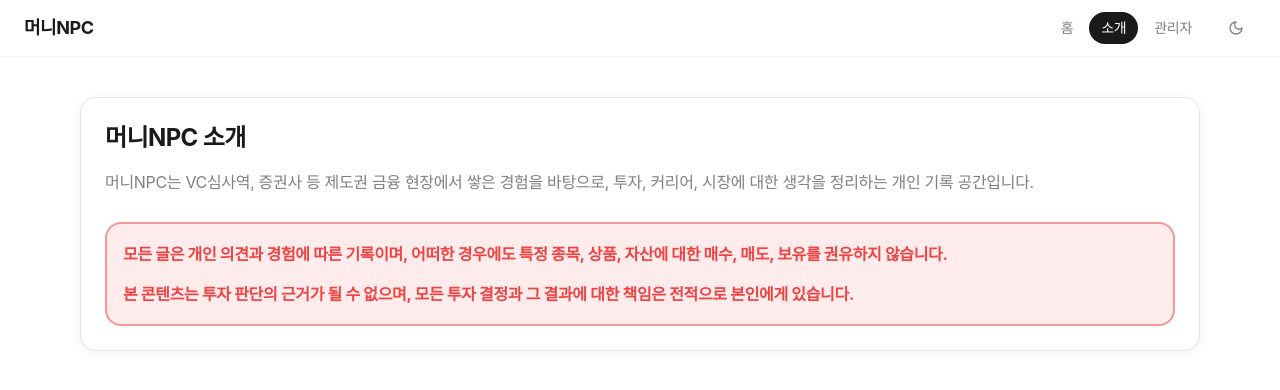
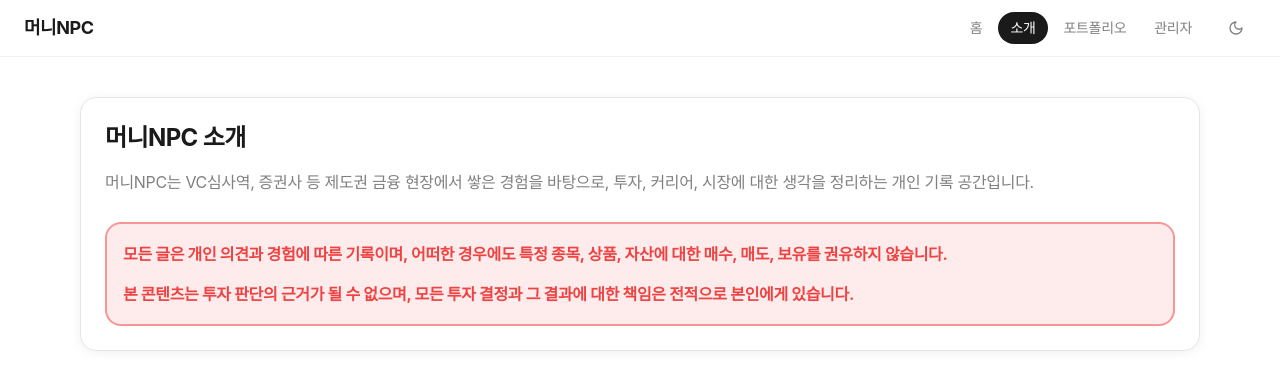
Before and after one commit to shinstory1234-hub/-, a Next.js app: page /about in a window 1280 px wide. Shown: the top 390 px of the page. Built offline with nearby package versions, Linux system fonts and the light colour scheme.

Commit message:
Update site-header.tsx

```diff
--- a/components/site-header.tsx
+++ b/components/site-header.tsx
@@ -7,6 +7,7 @@ import { ThemeToggle } from "@/components/theme-toggle";
 const menus = [
   { href: "/", label: "홈" },
   { href: "/about", label: "소개" },
+  { href: "/portfolio", label: "포트폴리오" },
   { href: "/admin", label: "관리자" }
 ];
 
```
